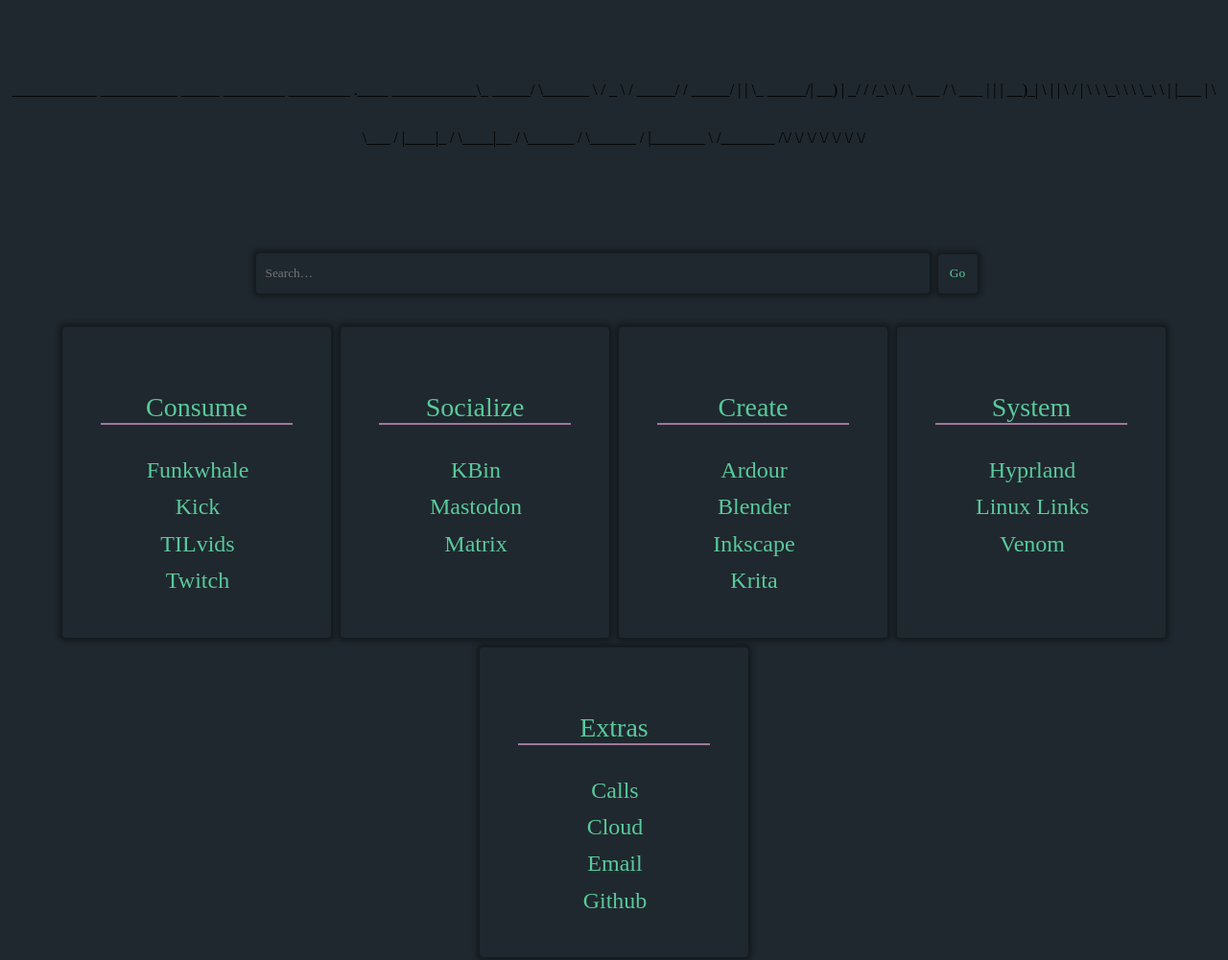
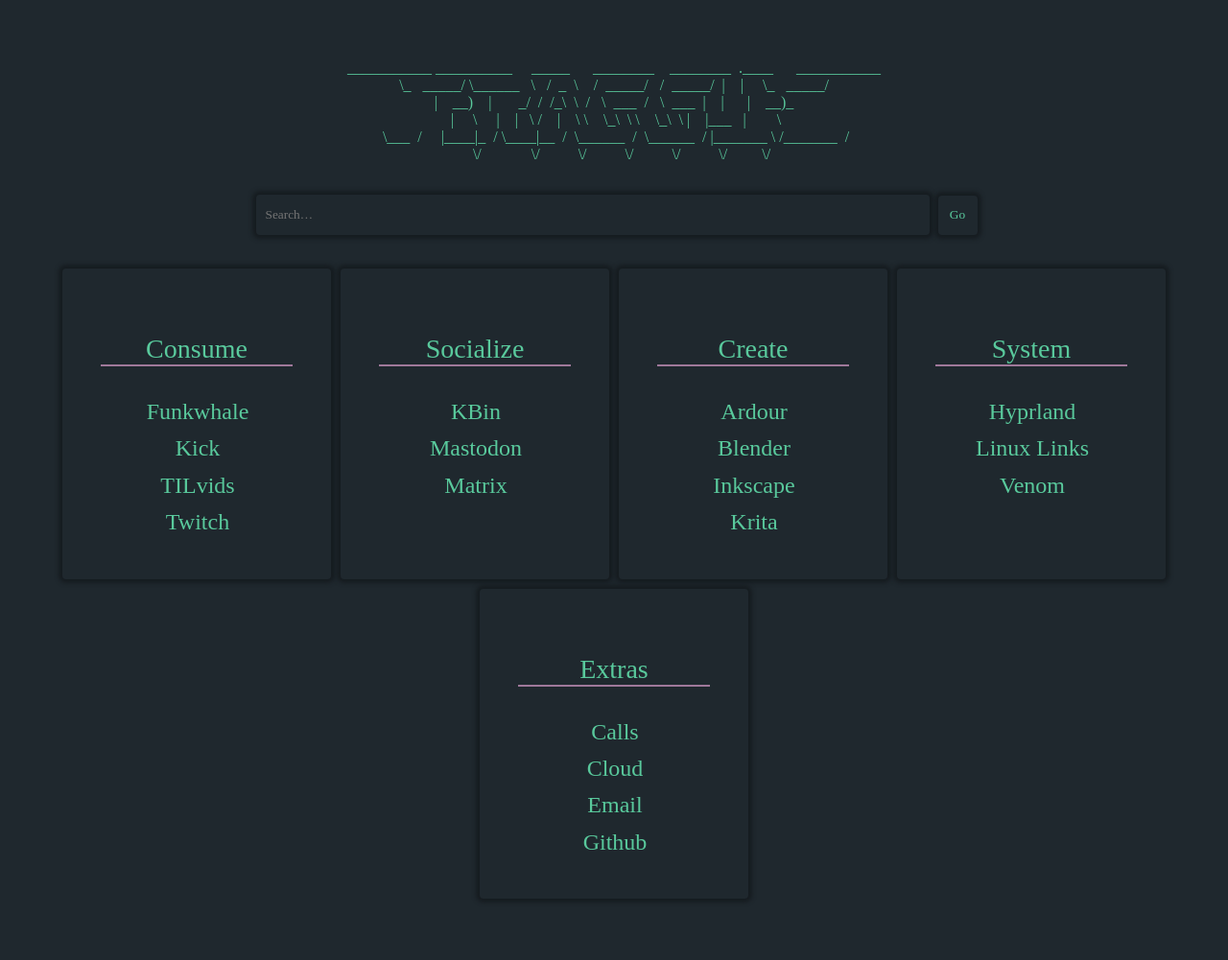
Before and after one commit to FragCGI/fragcgi.github.io, a plain HTML site: page index.html in a window 1280 px wide. Shown: the top 1001 px of the page at 96% size. Drawn offline with Linux system fonts and the light colour scheme; a web font is replaced by a local one.

Commit message:
Add files via upload

```diff
--- a/index.html
+++ b/index.html
@@ -12,12 +12,12 @@
     <body>
       <br/><br/>
       <div class="name">
-      	<p> ___________ __________     _____      ________    ________  .____      ___________ </p>
-      	<p> \_   _____/ \______   \   /  _  \    /  _____/   /  _____/  |    |     \_   _____/ </p>
-      	<p> |    __)    |       _/  /  /_\  \  /   \  ___  /   \  ___  |    |      |    __)_   </p>
-      	<p> |     \     |    |   \ /    |    \ \    \_\  \ \    \_\  \ |    |___   |        \  </p>
-      	<p> \___  /     |____|_  / \____|__  /  \______  /  \______  / |_______ \ /_______  /  </p>
-      	<p>     \/             \/          \/          \/          \/          \/         \/   </p>
+___________ __________     _____      ________    ________  .____      ___________
+\_   _____/ \______   \   /  _  \    /  _____/   /  _____/  |    |     \_   _____/
+ |    __)    |       _/  /  /_\  \  /   \  ___  /   \  ___  |    |      |    __)_
+ |     \     |    |   \ /    |    \ \    \_\  \ \    \_\  \ |    |___   |        \
+ \___  /     |____|_  / \____|__  /  \______  /  \______  / |_______ \ /_______  /
+     \/             \/          \/          \/          \/          \/         \/
       </div>
       <div class="search_box">
           <form method="get" id="search" action="https://duckduckgo.com/">
--- a/style.css
+++ b/style.css
@@ -8,7 +8,7 @@
 
 .search_box {
     display: flex;
-    margin-top: 90px;
+    margin-top: 10px;
     vertical-align: center;
     justify-content: center;
 }
@@ -85,11 +85,10 @@
 }
 
 .name {
-    display: flex;
-    margin-top: 25px;
-    flex-wrap: wrap;
-    vertical-align: center;
-    justify-content: center;
+    position: relative;
+    text-align: center;
+    white-space: pre;
+    color: #59C99C;
 }
 
 .watch, .social, .dev, .linux, .other {
```
